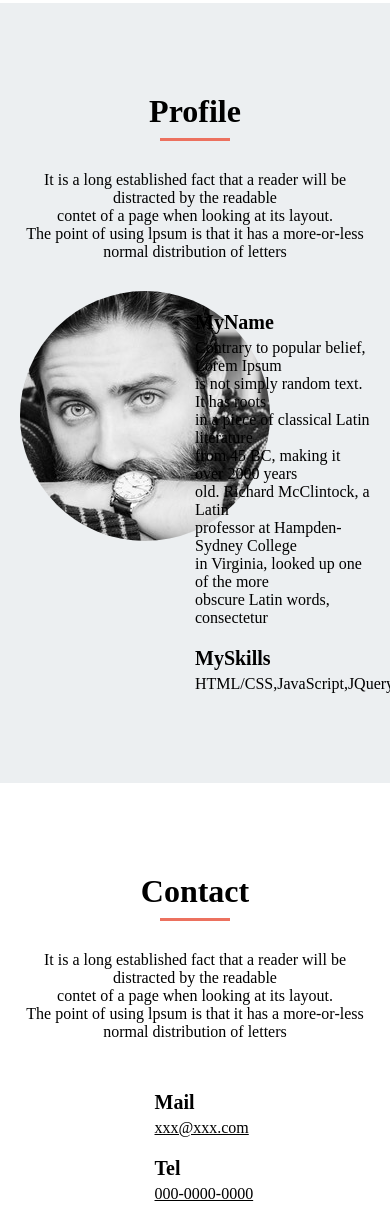
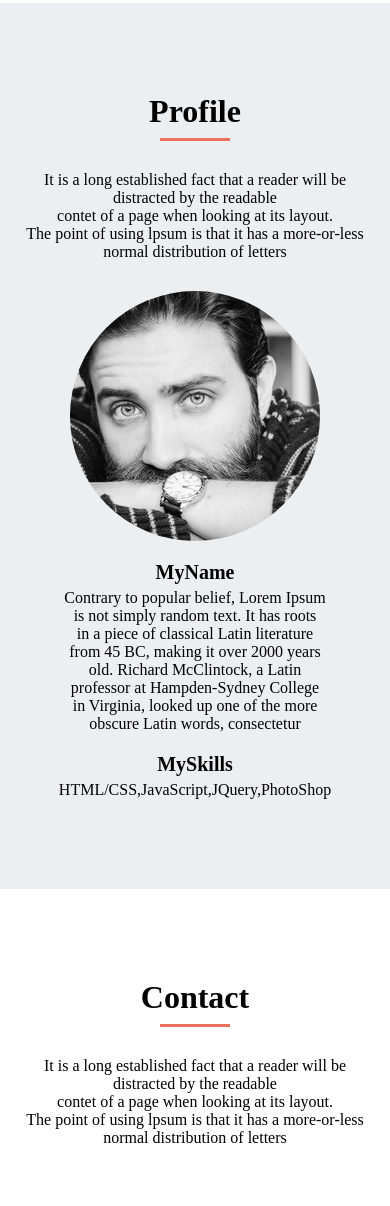
Before and after one commit to kazukihoshi/my_style, a plain HTML site: page index.html in a window 390 px wide. Shown: the part 2962-4168 px from the top of the page. Drawn offline with Linux system fonts and the light colour scheme.

Commit message:
[add]profileのレスポンシブ

```diff
--- a/style.css
+++ b/style.css
@@ -210,7 +210,7 @@ header {
   width: 800px;
   display: flex;
   margin: 0 auto;
-  padding-bottom: 90px;
+  padding: 30px 0  90px 0;
 }
 
 .left-contact-content {
@@ -297,4 +297,18 @@ footer {
   .strength {
     margin-right: 0;
   }
+
+  /*profile*/
+  .profile-group {
+    flex-flow: row wrap;
+    text-align: center;
+  }
+
+  .left-content {
+  width: 100%;
+  }
+
+  .right-content {
+  width: 100%;
+  }
 }
```
